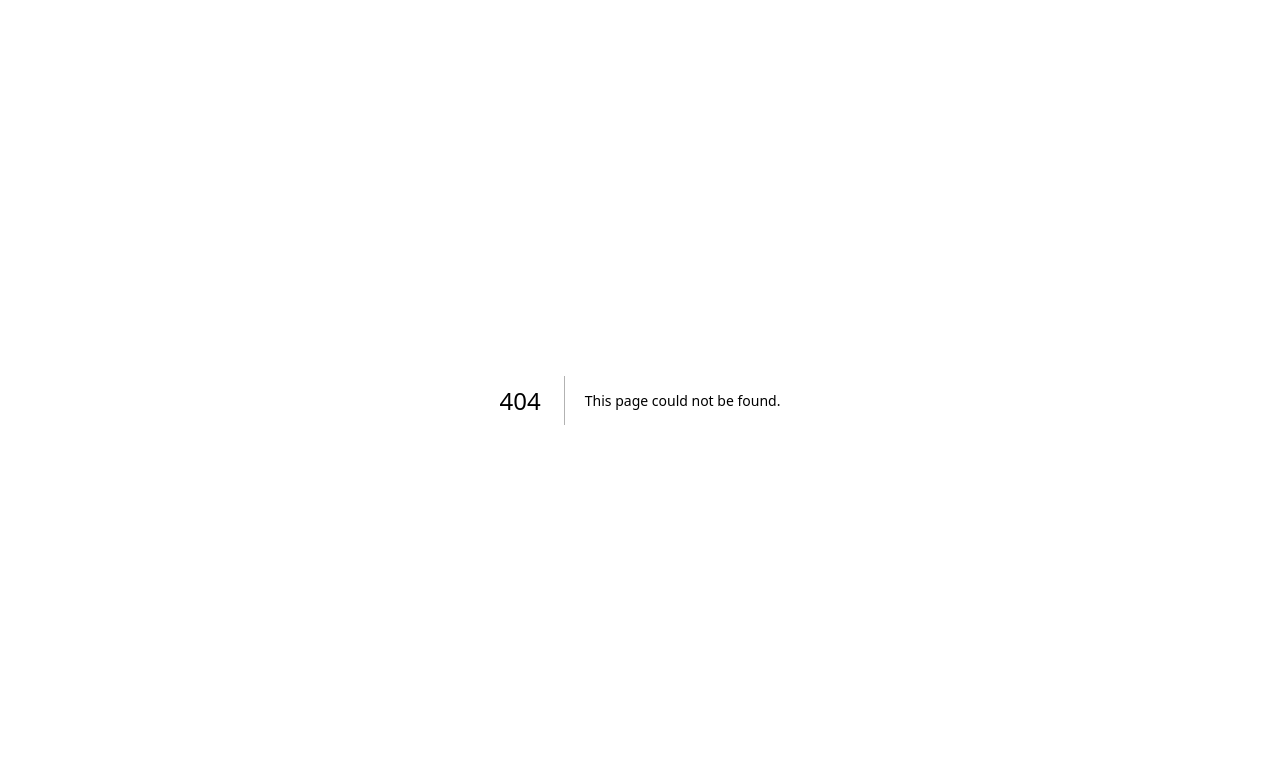
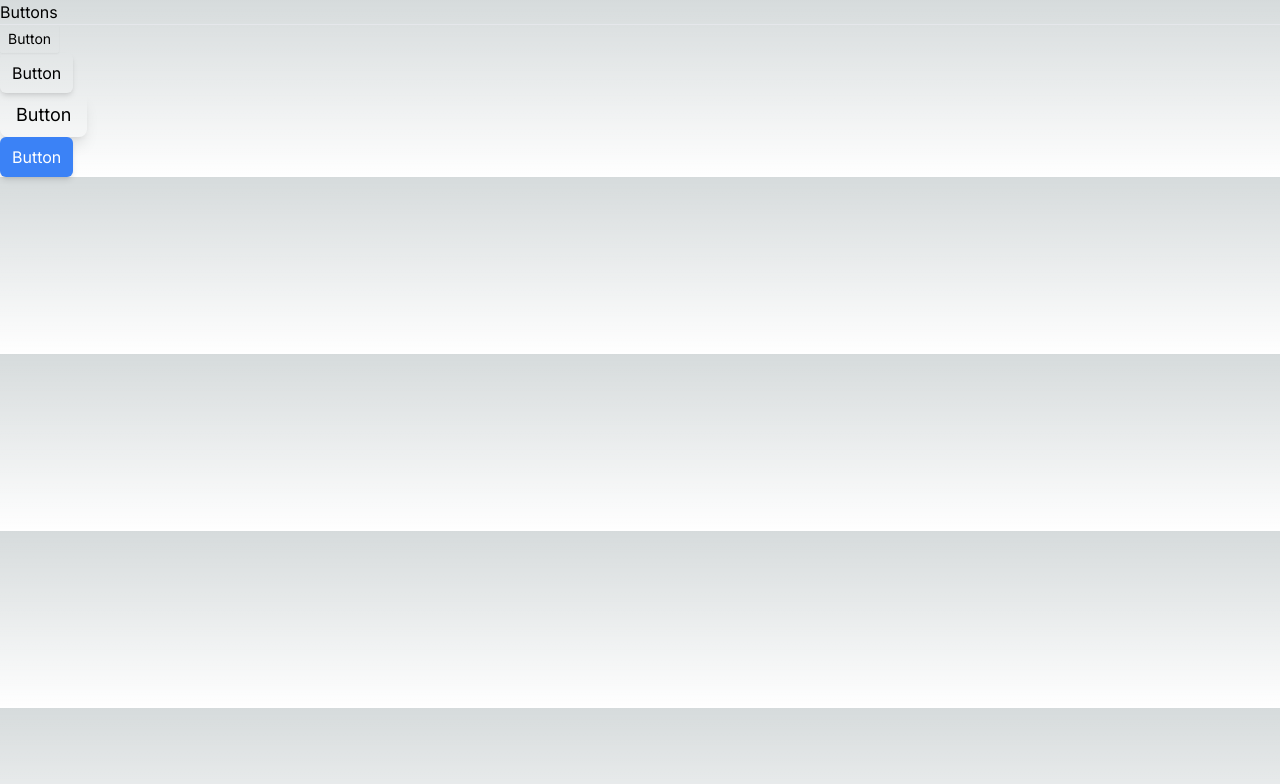
Before and after one commit to vanhuyvo1997/my-task, a Next.js app: page /test-ui in a window 1280 px wide. Before the commit this address had no page. Shown: the top 784 px of the page. Built offline with nearby package versions, Linux system fonts and the light colour scheme.

Commit message:
add demo ui for button

```diff
--- /dev/null
+++ b/app/test-ui/page.tsx
@@ -0,0 +1,12 @@
+import Button from "../_components/button";
+
+export default function TestUIPage() {
+    return <div>
+        <h1>Buttons</h1>
+        <hr />
+        <Button content="Button" size="sm" /><br />
+        <Button content="Button" size="md" /><br />
+        <Button content="Button" size="lg" /><br />
+        <Button content="Button" className="bg-blue-500 text-white" />
+    </div>
+}
```
